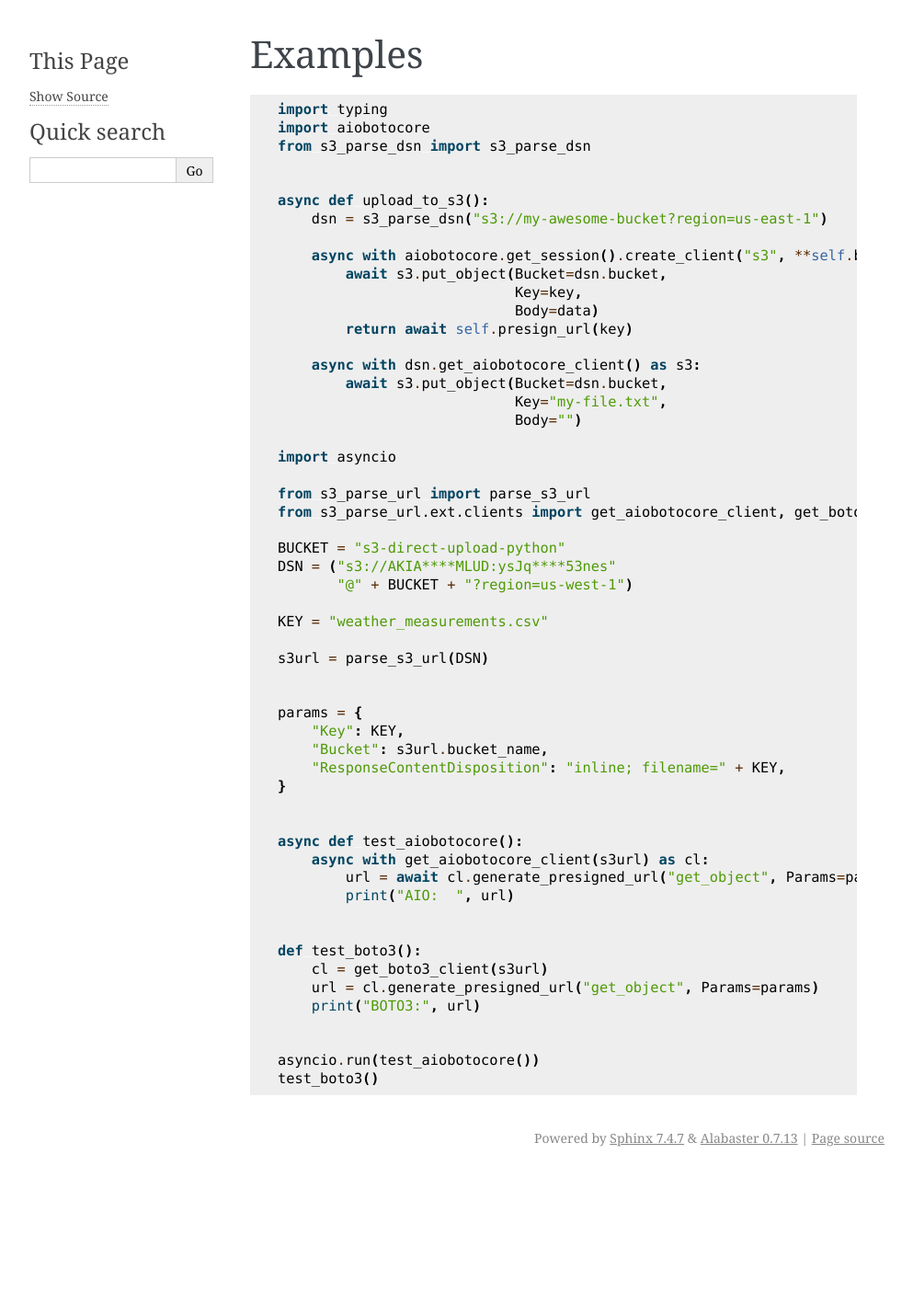
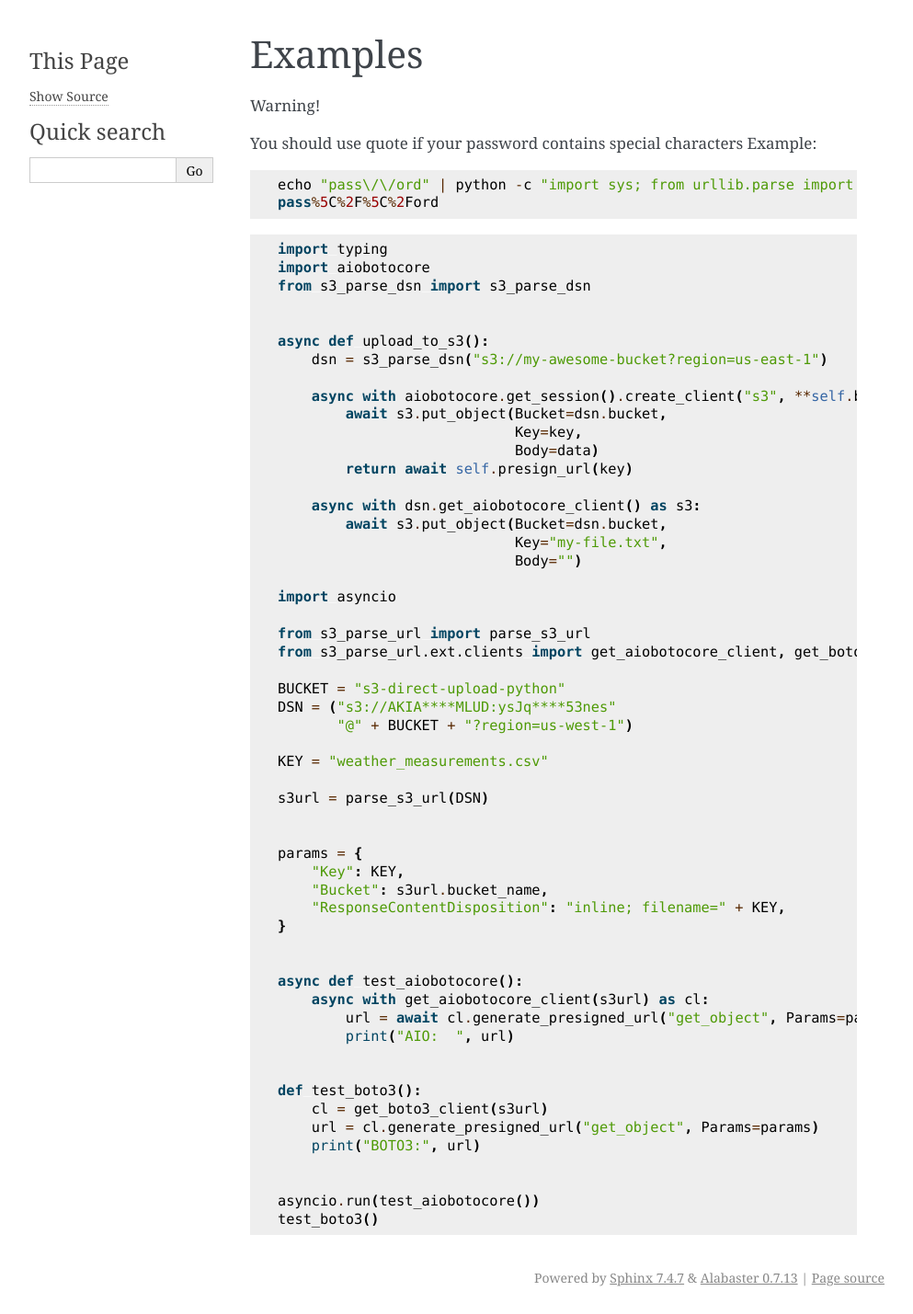
Before and after one commit to marazmiki/s3-parse-url, a Sphinx documentation site: the page built from docs/source/examples.rst, in a window 1280 px wide. Shown: the whole page at 92% size, without its empty margins (148-1141 px from the left). Built offline with Sphinx 7.4.7, drawn with Linux system fonts in a browser that asks for light colours; before the commit the page ends 1277 px from its top, so only the background shows below that.

Commit message:
fix: case with special symbols in password

```diff
--- a/docs/source/examples.rst
+++ b/docs/source/examples.rst
@@ -1,5 +1,15 @@
 Examples
 ========
+
+Warning!
+
+You should use quote if your password contains special characters
+Example:
+
+.. code::
+
+    echo "pass\/\/ord" | python -c "import sys; from urllib.parse import quote_plus; print(quote_plus(sys.stdin.read().strip()))"
+    pass%5C%2F%5C%2Ford
 
 .. code::
 
```
Also changed, not shown: 3 other files.
